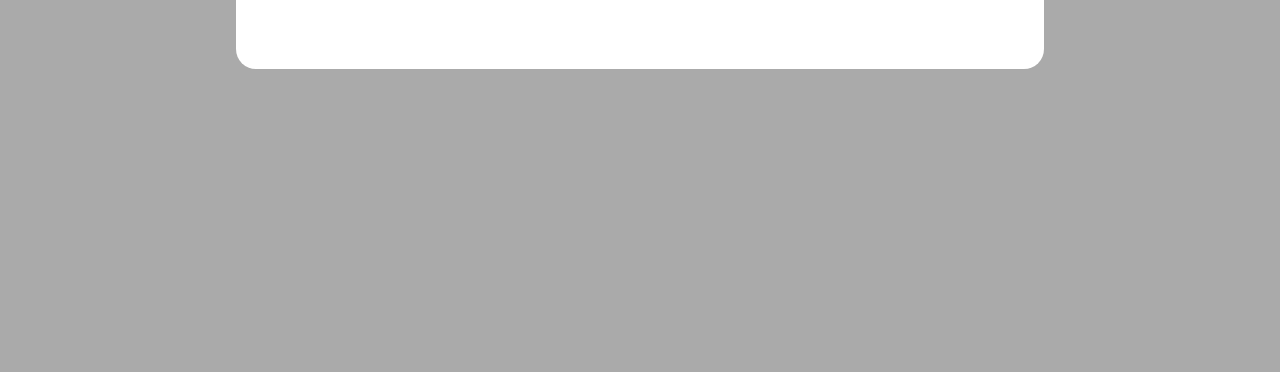
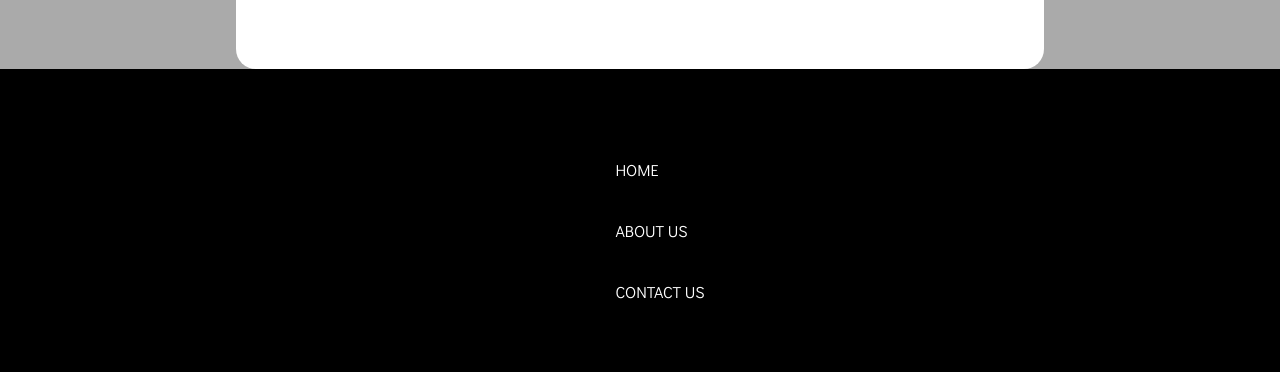
Before and after one commit to thewdnc/artshop, a Django app: page / in a window 1280 px wide. Shown: the part 757-1129 px from the top of the page. Before the commit the page ends 826 px from the top, so only its background shows below. Run offline with Django 5.2, Linux system fonts and the light colour scheme; data comes from the database, SQL or seed files in the repository; both versions use the stored data as it was after the commit.

Commit message:
цикл для продукта

```diff
--- a/pythonProject1/internetshop/shop/static/style.css
+++ b/pythonProject1/internetshop/shop/static/style.css
@@ -12,7 +12,7 @@ html, body {
 
 h1 {
     font-size: 40px;
-    color: #0021f3;
+    color: #b092ff;
     font-style: italic;
 
 }
@@ -217,3 +217,32 @@ button {
     margin-left: auto !important;
     padding: 10px !important;
 }
+
+ #footer {
+          position: relative;
+          padding: 50px 100px;
+          background-color: black;
+          justify-content: center;
+          align-items: center;
+          flex-direction: column;
+          display: flex;
+       }
+
+
+       #footer ul li{
+          color: white;
+          list-style:none;
+          margin: 30px 40px;
+          padding-top: 20px;
+          margin-top: 20px;
+          margin-bottom: 20px;
+      }
+
+      #footer ul li a{
+          text-decoration: none;
+          color: white;
+      }
+
+      #footer ul li a:hover{
+          color: #ff4321;
+      }
--- a/pythonProject1/internetshop/shop/templates/index.html
+++ b/pythonProject1/internetshop/shop/templates/index.html
@@ -58,3 +58,15 @@
     <h2>Таких продуктов в нашем магазине ещё нет</h2>
 {% endif %}
 </div>
+ <!-----footer-------------------->
+        <section id="footer">
+
+            <div class="foot">
+                <ul>
+                    <li><a href="">HOME</a></li>
+                    <li><a href="">ABOUT US</a></li>
+                    <li><a href="">CONTACT US</a></li>
+
+                </ul>
+            </div>
+        </section>
--- a/pythonProject1/internetshop/shop/views.py
+++ b/pythonProject1/internetshop/shop/views.py
@@ -21,6 +21,9 @@ def home(request):
 
 def view_product(request, id):
     product = Product.objects.filter(id=id).first()
+    reviews = product.review_set.all()
+
     return render(request, "product.html", {
-        "product": product
+        "product": product,
+        'reviews': reviews,
     })
```
Also changed, not shown: pythonProject1/internetshop/shop/admin.py (+6 -1 lines), pythonProject1/internetshop/shop/templates/product.html (+5 -2 lines), pythonProject1/internetshop/db.sqlite3.
